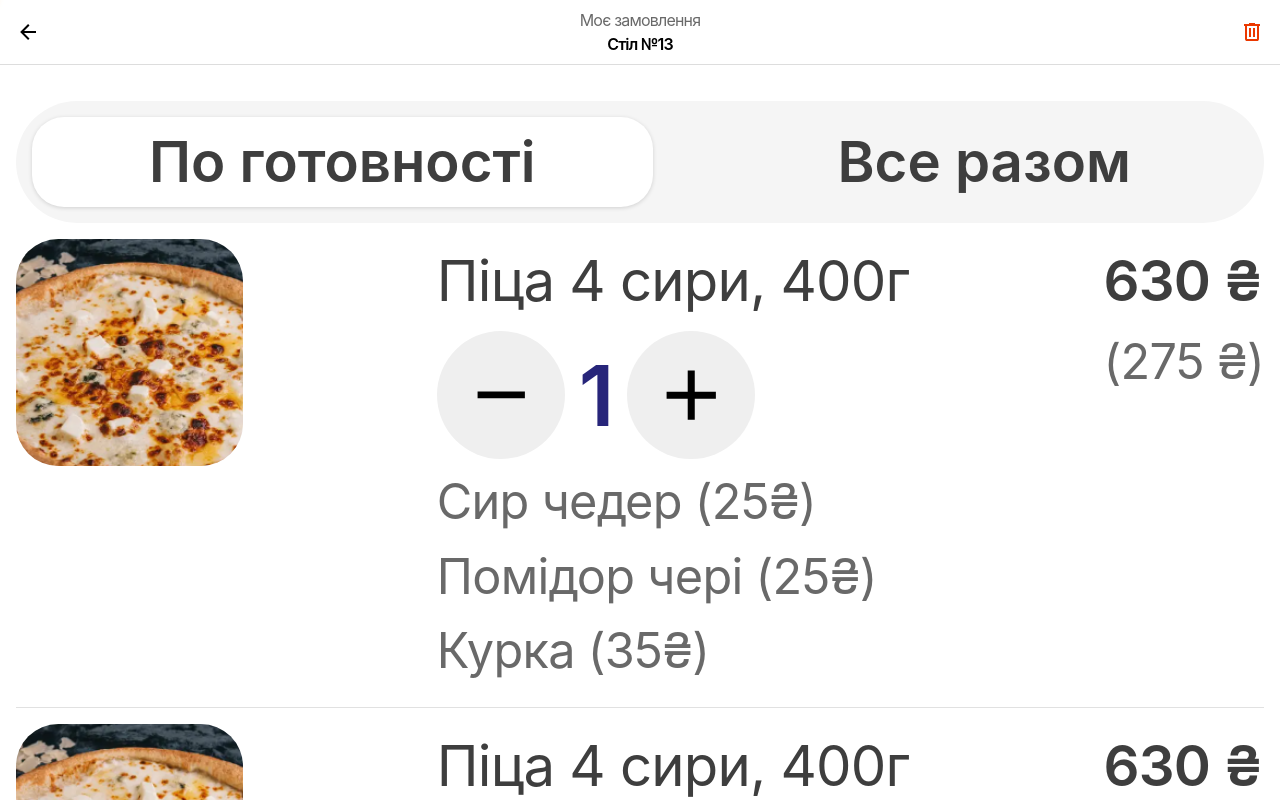
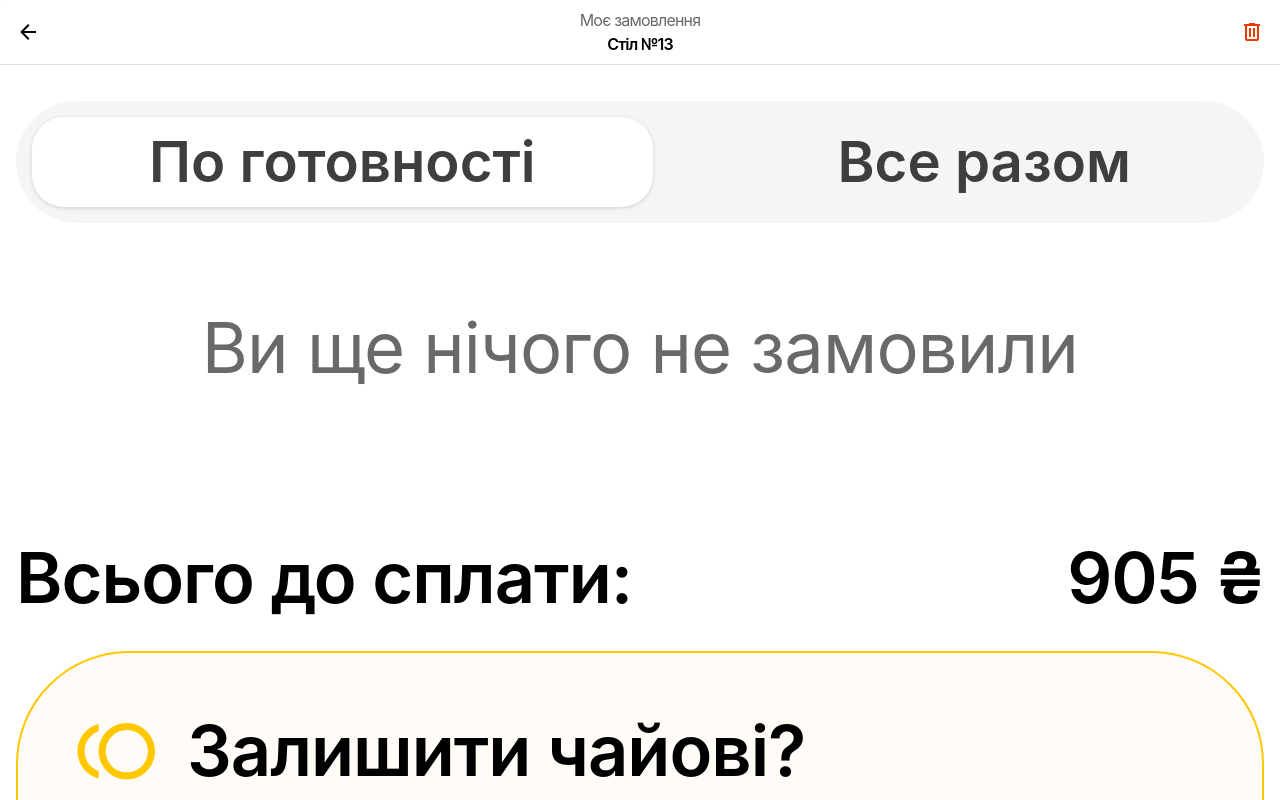
Before and after one commit to IvanDiyz/menuservice, a Next.js app: page /order in a window 1280 px wide. Shown: the top 800 px of the page. Built offline with nearby package versions, Linux system fonts and the light colour scheme.

Commit message:
Patch: The quantity of dishes was not preserved when opening or using filters.

```diff
--- a/src/components/Order/OrderItems/OrderItems.jsx
+++ b/src/components/Order/OrderItems/OrderItems.jsx
@@ -1,12 +1,27 @@
+"use client"
+import { useAppSelector } from "@/hooks/redux";
 import s from "./OrderItems.module.scss";
 import OrderItem from "@/components/Order/OrderItems/OrderItem/OrderItem";
+import { useEffect } from "react";
 
 
 export default function OrderItems() {
-  return (
-    <div className={s.orderItems}>
-      <OrderItem />
-      <OrderItem />
-    </div>
-  );
+  const selector = useAppSelector;
+  const { items, amount } = selector(state => state.setBasket);
+
+  useEffect(() => {
+    console.log(items)
+  }, [items])
+
+  if(items.length == 0) {
+    return <span className={s.orderEmpty}>Ви ще нічого не замовили</span>
+  } else {
+    return (
+      <div className={s.orderItems}>
+        {items.map((el) => (
+          <OrderItem key={el.id} dish={el}/>
+        ))}
+      </div>
+    );
+  }
 }
--- a/src/components/Order/OrderItems/OrderItems.module.scss
+++ b/src/components/Order/OrderItems/OrderItems.module.scss
@@ -0,0 +1,7 @@
+.orderEmpty {
+    display: flex;
+    align-items: center;
+    justify-content: center;
+    font-size: 5.5vw;
+    padding: 8.8vw 0;
+}
```
Also changed, not shown: src/components/Menuitems/Menuitem/Menuitem.jsx (+13 -3 lines).
